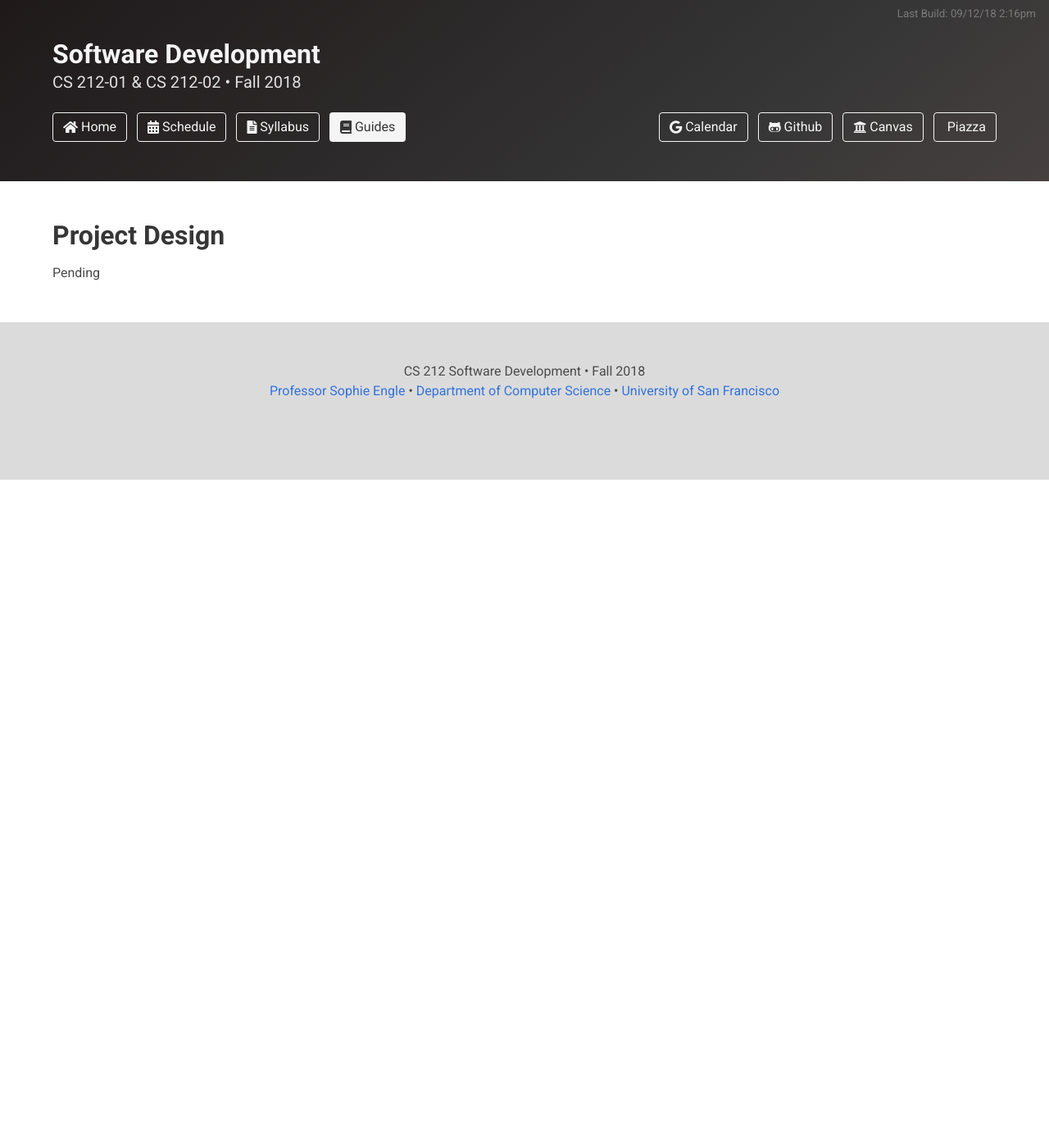
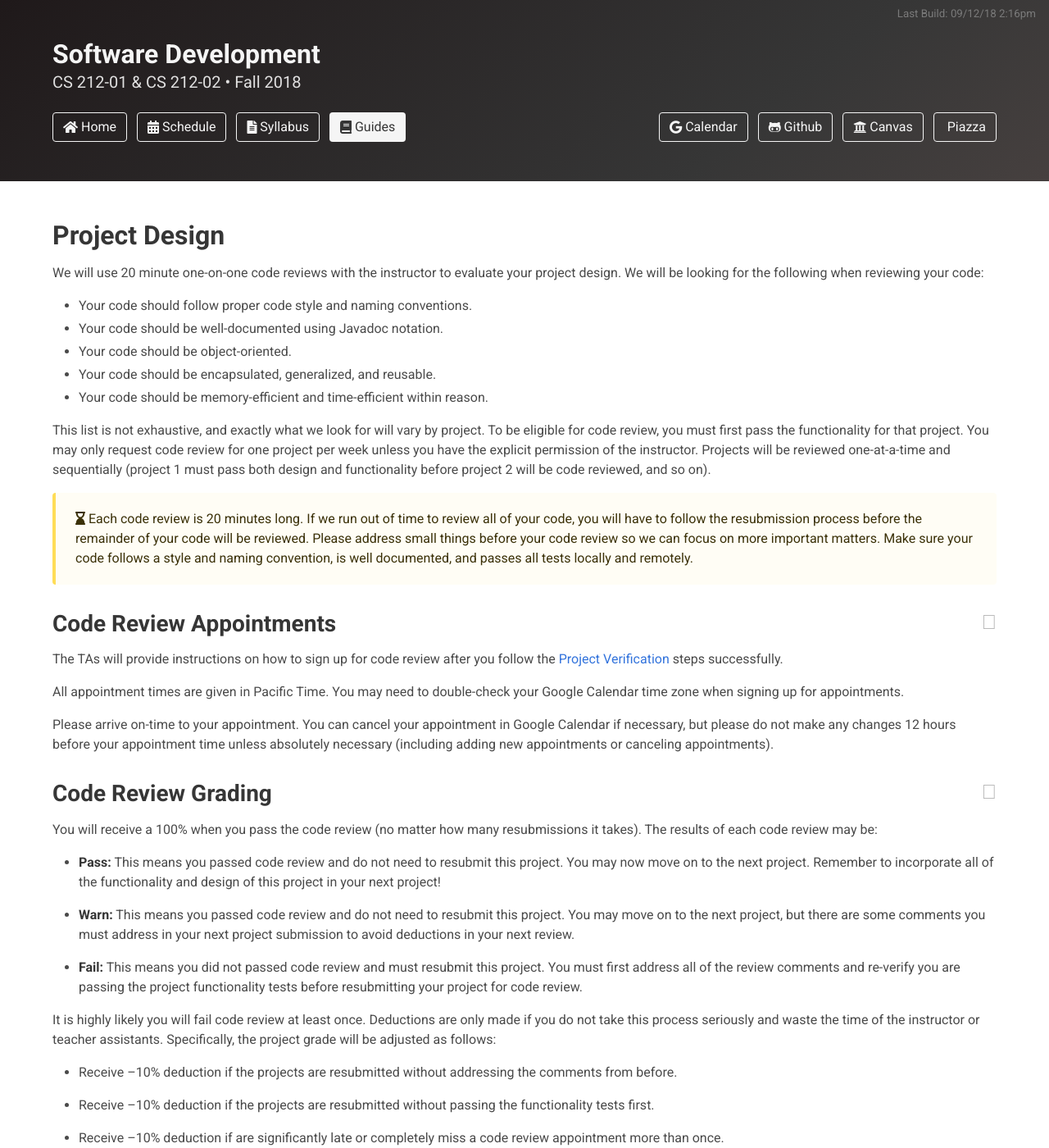
Before and after one commit to usf-cs212-fall2018/usf-cs212-fall2018.github.io, a Jekyll site: the page built from _posts/2018-08-27-project-design.md, in a window 1280 px wide and 1400 px high. Shown: the whole window at 82% size. Built offline with Jekyll 4.4.1, drawn with Linux system fonts in a browser that asks for light colours; nearby versions of some CDN libraries; some of the changed text lies outside the part shown.

Commit message:
Adding design details.

```diff
--- a/_posts/2018-08-27-project-design.md
+++ b/_posts/2018-08-27-project-design.md
@@ -3,6 +3,56 @@ title: Project Design
 navbar: Guides
 layout: default
 categories: project
+label: Updated 9/12
 ---
 
-Pending
+We will use 20 minute one-on-one code reviews with the instructor to evaluate your project design. We will be looking for the following when reviewing your code:
+
+  - Your code should follow proper code style and naming conventions.
+  - Your code should be well-documented using Javadoc notation.
+  - Your code should be object-oriented.
+  - Your code should be encapsulated, generalized, and reusable.
+  - Your code should be memory-efficient and time-efficient within reason.
+
+This list is not exhaustive, and exactly what we look for will vary by project. To be eligible for code review, you must first pass the functionality for that project. You may only request code review for one project per week unless you have the explicit permission of the instructor. Projects will be reviewed one-at-a-time and sequentially (project 1 must pass both design and functionality before project 2 will be code reviewed, and so on).
+
+<p><article class="message is-warning">
+  <div class="message-body">
+    <i class="fas fa-hourglass-end"></i>&nbsp;Each code review is 20 minutes long. If we run out of time to review all of your code, you will have to follow the resubmission process before the remainder of your code will be reviewed. Please address small things before your code review so we can focus on more important matters. Make sure your code follows a style and naming convention, is well documented, and passes all tests locally and remotely.
+  </div>
+</article></p>
+
+{% include section.html level="h2" name="Code Review Appointments" %}
+
+The TAs will provide instructions on how to sign up for code review after you follow the [Project Verification]({% post_url 2018-08-26-project-functionality %}#project-verification) steps successfully.
+
+All appointment times are given in Pacific Time. You may need to double-check your Google Calendar time zone when signing up for appointments.
+
+Please arrive on-time to your appointment. You can cancel your appointment in Google Calendar if necessary, but please do not make any changes 12 hours before your appointment time unless absolutely necessary (including adding new appointments or canceling appointments).
+
+{% include section.html level="h2" name="Code Review Grading" %}
+
+You will receive a 100% when you pass the code review (no matter how many resubmissions it takes). The results of each code review may be:
+
+  - **Pass:** This means you passed code review and do not need to resubmit this project. You may now move on to the next project. Remember to incorporate all of the functionality and design of this project in your next project!
+
+  - **Warn:** This means you passed code review and do not need to resubmit this project. You may move on to the next project, but there are some comments you must address in your next project submission to avoid deductions in your next review.
+
+  - **Fail:** This means you did not passed code review and must resubmit this project. You must first address all of the review comments and re-verify you are passing the project functionality tests before resubmitting your project for code review.
+
+It is highly likely you will fail code review at least once. Deductions are only made if you do not take this process seriously and waste the time of the instructor or teacher assistants. Specifically, the project grade will be adjusted as follows:
+
+  - Receive –10% deduction if the projects are resubmitted without addressing the comments from before.
+
+  - Receive –10% deduction if the projects are resubmitted without passing the functionality tests first.
+
+  - Receive –10% deduction if are significantly late or completely miss a code review appointment more than once.
+
+Otherwise, you may resubmit your project for code review as many times as it takes to perfect your code.
+
+<p><article class="message is-info">
+  <div class="message-body">
+    <i class="fas fa-info-circle"></i>&nbsp;You need to re-verify your project is passing the functionality tests before every code review!
+
+  </div>
+</article></p>
```
